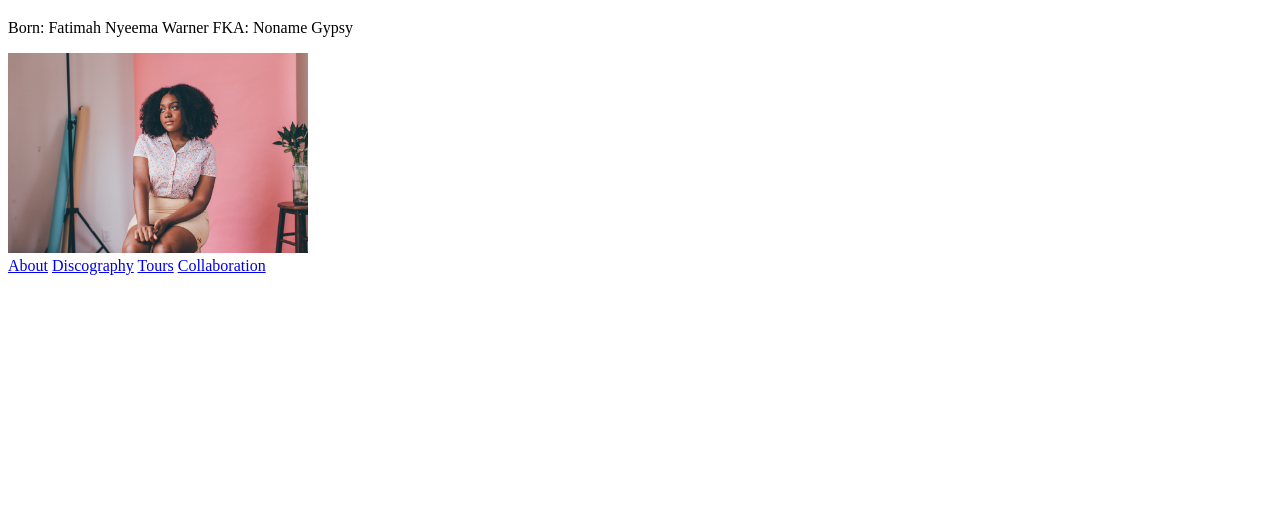
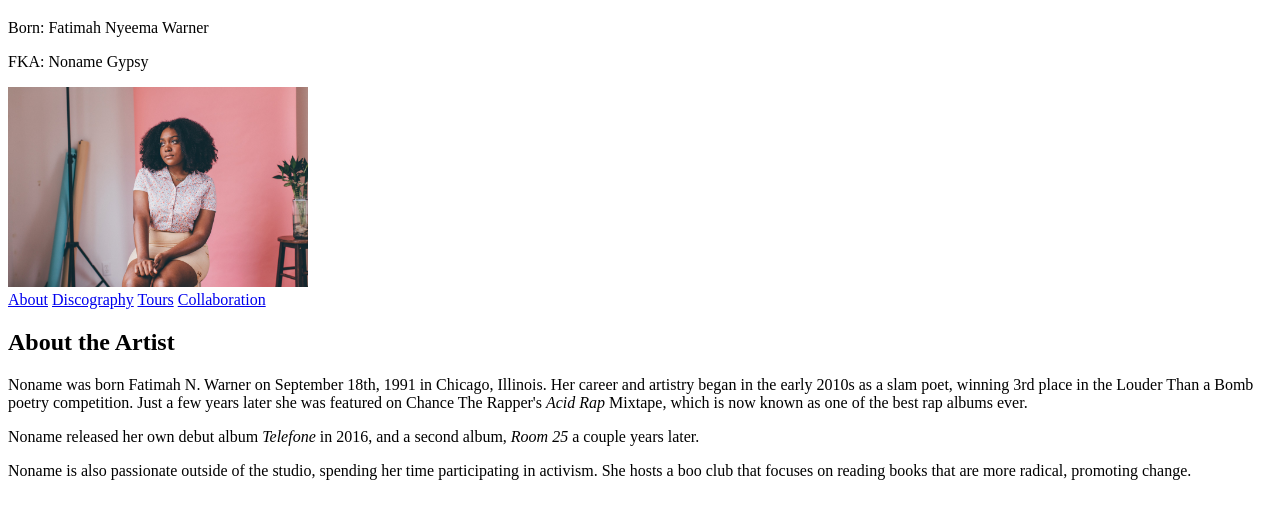
Before and after one commit to Brelandia/m3-hw3-breland-jania, a plain HTML site: page index.html in a window 1280 px wide. Shown: the part 61-580 px from the top of the page. Drawn offline with Linux system fonts and the light colour scheme.

Commit message:
modify index.html

```diff
--- a/index.html
+++ b/index.html
@@ -13,8 +13,8 @@
             }
         </style>
         <h1> Noname </h1>
-        <p>Born: Fatimah Nyeema Warner
-        FKA: Noname Gypsy</p>
+        <p>Born: Fatimah Nyeema Warner </p>
+        <p>FKA: Noname Gypsy</p>
         <img src="Images/noname1.jpeg" width="300" height="200">
         <nav>
             <a href="#">About</a>
@@ -23,6 +23,20 @@
             <a href="#">Collaboration</a>
         </nav>
     </header>
+    <main>
+        <section>
+            <h2> About the Artist</h2>
+            <p> Noname was born Fatimah N. Warner on September 18th, 1991 in Chicago, Illinois.
+                Her career and artistry began in the early 2010s as a slam poet, winning
+                3rd place in the Louder Than a Bomb poetry competition. Just a few years later
+                she was featured on Chance The Rapper's <i> Acid Rap</i> Mixtape, which is now
+                known as one of the best rap albums ever.</p>
+                <p> Noname released her own debut album <i>Telefone</i> in 2016, and a second album,
+                <i> Room 25</i> a couple years later.</p>
+                <p>Noname is also passionate outside of the studio, spending her time participating in activism.
+                    She hosts a boo club that focuses on reading books that are more radical, promoting change. </p>
+        </section>
+    </main>
 
 </body>
 </html>
```
